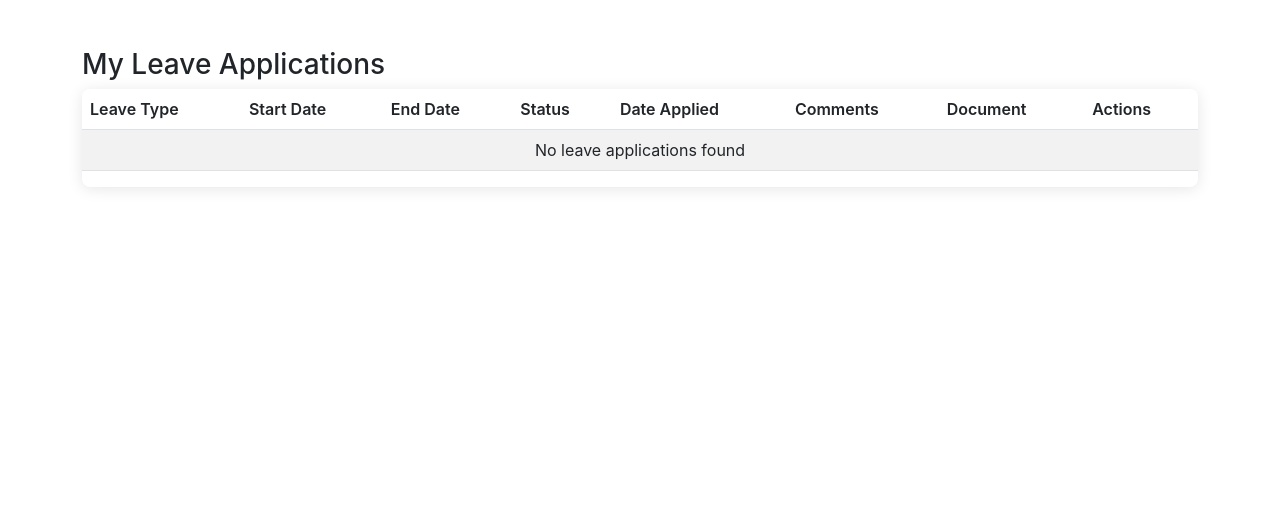
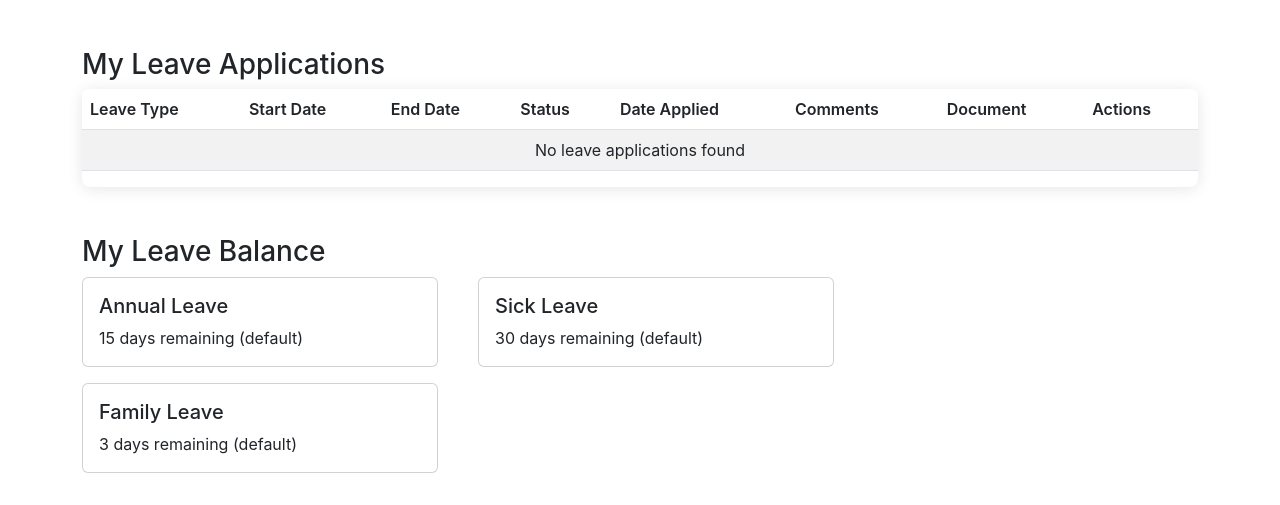
Before and after one commit to AdamDono/jama, a Flask app: template templates/landing.html in a window 1280 px wide. Shown: the part 312-817 px from the top of the page. Before the commit the page ends 501 px from the top, so only its background shows below. Run offline with Flask 3, Linux system fonts and the light colour scheme; the template is opened without the code that fills it, so the values that code supplies are empty; some libraries are stand-ins or nearby versions.

Commit message:
leave balance works problem is the number keeps going up

```diff
--- a/app.py
+++ b/app.py
@@ -79,21 +79,29 @@ def signup():
         password = request.form['password']
 
         conn = get_db_connection()
-        cur = conn.cursor(cursor_factory=DictCursor)  # Add this
+        cur = conn.cursor(cursor_factory=DictCursor)
 
         try:
+            # Check if username or email already exists
             cur.execute('SELECT * FROM users WHERE username = %s OR email = %s', (username, email))
             if cur.fetchone():
                 flash('Username or email already exists!', 'error')
                 return redirect(url_for('signup'))
 
+            # Insert new user
             hashed_password = generate_password_hash(password)
+            cur.execute('''
+                INSERT INTO users (username, email, password)
+                VALUES (%s, %s, %s)
+                RETURNING id
+            ''', (username, email, hashed_password))
+            user_id = cur.fetchone()['id']
 
-            # Corrected line below
-            cur.execute(
-                'INSERT INTO users (username, email, password) VALUES (%s, %s, %s)',
-                (username, email, hashed_password)
-            )  # This closing parenthesis was missing
+            # Initialize leave balance for the new user
+            cur.execute('''
+                INSERT INTO leave_balance (user_id, annual_leave, sick_leave, family_leave)
+                VALUES (%s, 15, 30, 3)
+            ''', (user_id,))
             conn.commit()
 
             flash('Registration successful! Please login.', 'success')
@@ -211,6 +219,11 @@ def landing():
     conn = get_db_connection()
     cur = conn.cursor(cursor_factory=DictCursor)
 
+    # Initialize variables
+    employees = []
+    leaves = []
+    leave_balance = None
+
     try:
         # Fetch the user's role
         cur.execute('SELECT role FROM users WHERE id = %s', (session['user_id'],))
@@ -220,7 +233,6 @@ def landing():
         if user_role == 'admin':
             cur.execute('SELECT * FROM employees ORDER BY created_at DESC')
             employees = cur.fetchall()
-            leaves = []  # Admins don't need leave applications here
         else:
             cur.execute('SELECT * FROM employees WHERE user_id = %s ORDER BY created_at DESC', (session['user_id'],))
             employees = cur.fetchall()
@@ -233,15 +245,20 @@ def landing():
             ''', (session['user_id'],))
             leaves = cur.fetchall()
 
+        # Fetch the user's leave balance
+        cur.execute('SELECT * FROM leave_balance WHERE user_id = %s', (session['user_id'],))
+        leave_balance = cur.fetchone()
+
+        if not leave_balance:
+            print(f"Leave balance not found for user ID: {session['user_id']}")  # Debugging
+
     except Exception as e:
         print(f"Database error: {e}")
-        employees = []
-        leaves = []
     finally:
         cur.close()
         conn.close()
 
-    return render_template('landing.html', employees=employees, leaves=leaves, user_role=user_role)
+    return render_template('landing.html', employees=employees, leaves=leaves, leave_balance=leave_balance, user_role=user_role)
 
 # Add to add_employee_form route
 @app.route('/add_employee_form')
@@ -421,37 +438,73 @@ def apply_leave():
                 document_path = filename
 
         try:
+            # Calculate the number of leave days
+            from datetime import datetime
+            start = datetime.strptime(start_date, '%Y-%m-%d')
+            end = datetime.strptime(end_date, '%Y-%m-%d')
+            leave_days = (end - start).days + 1
+
+            # Fetch the user's leave balance
+            cur.execute('SELECT * FROM leave_balance WHERE user_id = %s', (session['user_id'],))
+            leave_balance = cur.fetchone()
+
+            if not leave_balance:
+                flash('Leave balance not found! Please contact support.', 'error')
+                return redirect(url_for('apply_leave'))
+
+            # Check if the user has enough leave balance
+            if leave_type == 'annual' and leave_balance['annual_leave'] < leave_days:
+                flash('Not enough annual leave balance!', 'error')
+                return redirect(url_for('apply_leave'))
+            elif leave_type == 'sick' and leave_balance['sick_leave'] < leave_days:
+                flash('Not enough sick leave balance!', 'error')
+                return redirect(url_for('apply_leave'))
+            elif leave_type == 'family' and leave_balance['family_leave'] < leave_days:
+                flash('Not enough family leave balance!', 'error')
+                return redirect(url_for('apply_leave'))
+
+            # Insert the leave application
             cur.execute('''
                 INSERT INTO leave_applications
                 (user_id, leave_type, start_date, end_date, comments, document_path)
                 VALUES (%s, %s, %s, %s, %s, %s)
             ''', (session['user_id'], leave_type, start_date, end_date, comments, document_path))
+
+            # Deduct leave days from the user's balance
+            if leave_type == 'annual':
+                cur.execute('''
+                    UPDATE leave_balance
+                    SET annual_leave = annual_leave - %s
+                    WHERE user_id = %s
+                ''', (leave_days, session['user_id']))
+            elif leave_type == 'sick':
+                cur.execute('''
+                    UPDATE leave_balance
+                    SET sick_leave = sick_leave - %s
+                    WHERE user_id = %s
+                ''', (leave_days, session['user_id']))
+            elif leave_type == 'family':
+                cur.execute('''
+                    UPDATE leave_balance
+                    SET family_leave = family_leave - %s
+                    WHERE user_id = %s
+                ''', (leave_days, session['user_id']))
+
             conn.commit()
             flash('Leave application submitted successfully!', 'success')
+            return redirect(url_for('landing'))
+
         except Exception as e:
             conn.rollback()
+            print(f"Error submitting leave application: {str(e)}")  # Debugging
             flash(f'Error submitting leave application: {str(e)}', 'error')
+            return redirect(url_for('apply_leave'))
 
-    # Fetch the user's leave applications
-    try:
-        cur.execute('''
-            SELECT * FROM leave_applications
-            WHERE user_id = %s
-            ORDER BY created_at DESC
-        ''', (session['user_id'],))
-        leaves = cur.fetchall()
-    except Exception as e:
-        print(f"Database error: {e}")
-        leaves = []
-    finally:
-        cur.close()
-        conn.close()
+        finally:
+            cur.close()
+            conn.close()
 
-    return render_template('apply_leave.html', leaves=leaves)
-# Add to allowed_file function
-def allowed_file(filename):
-    return '.' in filename and \
-           filename.rsplit('.', 1)[1].lower() in {'png', 'jpg', 'jpeg', 'pdf'}
+    return render_template('apply_leave.html')
 
 
 @app.route('/landing/cancel_leave/<int:leave_id>', methods=['POST'])
--- a/templates/landing.html
+++ b/templates/landing.html
@@ -215,7 +215,54 @@
     </div>
 </div>
 
-
+<!-- Leave Balance Section -->
+<div class="mt-5">
+    <h3>My Leave Balance</h3>
+    <div class="row">
+        <div class="col-md-4">
+            <div class="card">
+                <div class="card-body">
+                    <h5 class="card-title">Annual Leave</h5>
+                    <p class="card-text">
+                        {% if leave_balance %}
+                            {{ leave_balance['annual_leave'] }} days remaining
+                        {% else %}
+                            15 days remaining (default)
+                        {% endif %}
+                    </p>
+                </div>
+            </div>
+        </div>
+        <div class="col-md-4">
+            <div class="card">
+                <div class="card-body">
+                    <h5 class="card-title">Sick Leave</h5>
+                    <p class="card-text">
+                        {% if leave_balance %}
+                            {{ leave_balance['sick_leave'] }} days remaining
+                        {% else %}
+                            30 days remaining (default)
+                        {% endif %}
+                    </p>
+                </div>
+            </div>
+        </div>
+        <div class="col-md-4">
+            <div class="card">
+                <div class="card-body">
+                    <h5 class="card-title">Family Leave</h5>
+                    <p class="card-text">
+                        {% if leave_balance %}
+                            {{ leave_balance['family_leave'] }} days remaining
+                        {% else %}
+                            3 days remaining (default)
+                        {% endif %}
+                    </p>
+                </div>
+            </div>
+        </div>
+    </div>
+</div>
 <script>
     function cancelLeave(leaveId) {
         console.log(`Canceling leave ID: ${leaveId} for user ID: {{ session.user_id }}`); // Debugging
```
